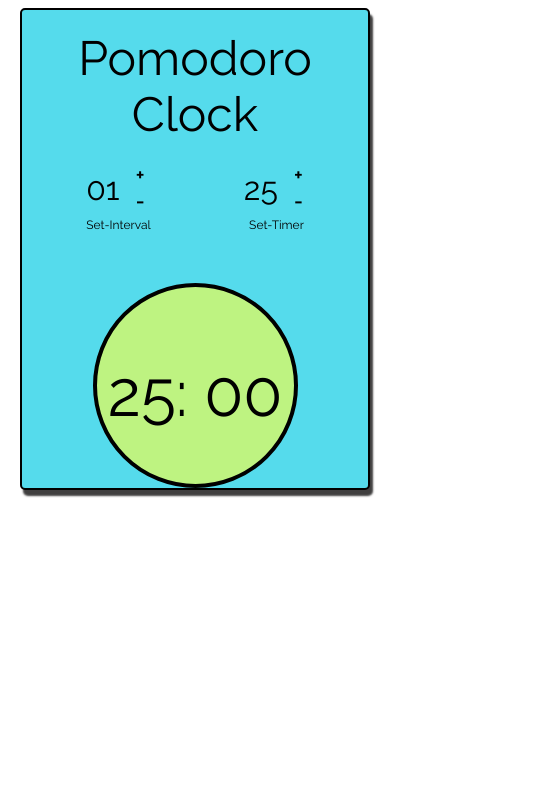
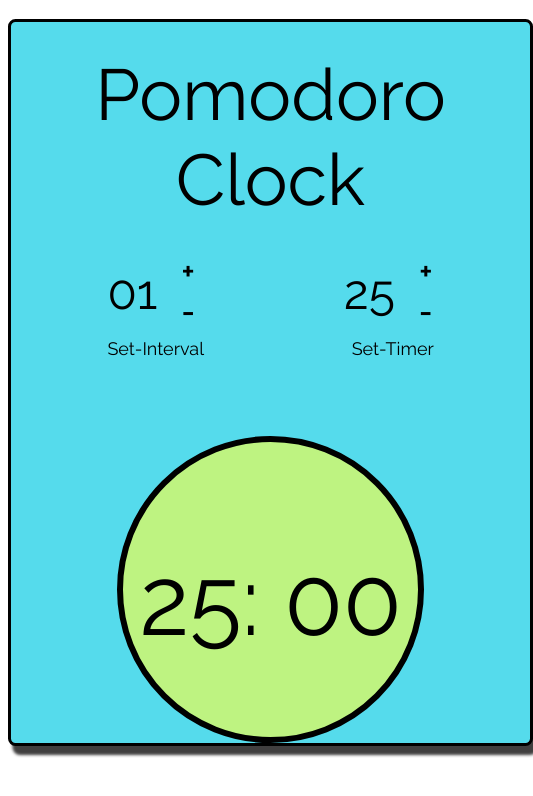
Before and after one commit to zashishz/pomodoro, a plain HTML site: page index.html in a window 390 px wide. Shown: the whole page, 533 px wide, since content can reach past the window. Drawn offline with Linux system fonts and the light colour scheme.

Commit message:
Responsive - M02

```diff
--- a/css/pomodoro.css
+++ b/css/pomodoro.css
@@ -12,11 +12,13 @@
 .container {
     width: 350px;
     border: 2px solid;
-    margin: 0 auto;
+    margin: 5% auto;
     border-radius: 5px;
     background-color: hsl(187, 80%, 63%);
     box-shadow: 3px 6px 2px rgb(64, 63, 63);
     font-family: 'Raleway', sans-serif;
+    display: block;
+    zoom: 1.5;
 }
 
 /*
```
